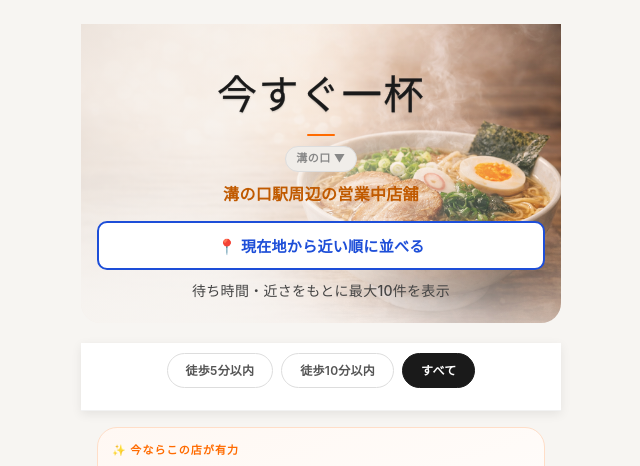
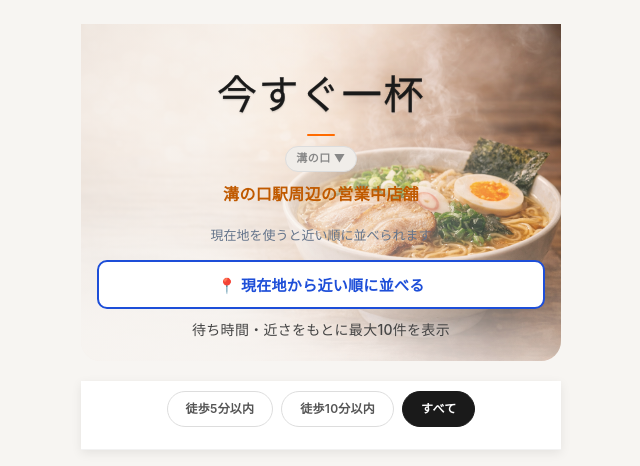
Before and after one commit to gorindo/no-wait-ramen, a Flask app: page /result?mode=nearby in a window 1280 px wide. Shown: the top 466 px of the page, without its empty margins (319-959 px from the left). Run offline with Flask 3, Linux system fonts and the light colour scheme; some web fonts are replaced.

Commit message:
UI調整と溝の口データ追加・導線改善

```diff
--- a/static/style.css
+++ b/static/style.css
@@ -694,6 +694,15 @@ h1::after {
     line-height: 1.6;
 }
 
+.location-note--pending {
+    background: transparent;
+    color: #64748b;
+    font-size: 13px;
+    font-weight: 400;
+    padding: 4px 0;
+    border-radius: 0;
+}
+
 .location-note--loading {
     background: #eff6ff;
     color: #1d4ed8;
@@ -714,7 +723,13 @@ h1::after {
 .location-note--fallback-error {
     background: #f8fafc;
     color: #475569;
+    font-size: 13px;
     font-weight: 400;
+    line-height: 1.5;
+    padding: 8px 14px;
+    max-width: 320px;
+    margin-left: auto;
+    margin-right: auto;
     border: 1px solid #e2e8f0;
 }
 
--- a/templates/result.html
+++ b/templates/result.html
@@ -349,15 +349,12 @@
 
   function showFallback(reason) {
     var type, msg;
-    if (reason === 'denied') {
-      type = 'fallback-denied';
-      msg = '⚠️ 位置情報が許可されていないため、溝の口駅基準で表示しています';
-    } else if (reason === 'unsupported') {
-      type = 'fallback-denied';
+    if (reason === 'unsupported') {
+      type = 'fallback-error';
       msg = '⚠️ お使いのブラウザは位置情報に対応していません。溝の口駅基準で表示しています';
     } else {
       type = 'fallback-error';
-      msg = '📍 位置情報を取得できなかったため、溝の口駅基準で表示しています';
+      msg = '📍 現在地が取得できませんでした。「もう一度試す」または位置情報設定をご確認ください';
     }
     setStatus(type, msg);
   }
@@ -433,6 +430,7 @@
     var geoBtnWrap = document.getElementById('geo-btn-wrap');
     var geoBtn     = document.getElementById('geo-btn');
     if (geoBtnWrap) geoBtnWrap.hidden = false;
+    setStatus('pending', '現在地を使うと近い順に並べられます');
 
     if (geoBtn) {
       geoBtn.addEventListener('click', function () {
@@ -450,7 +448,7 @@
           },
           function (err) {
             geoBtn.disabled = false;
-            geoBtn.textContent = '📍 現在地から近い順に並べる';
+            geoBtn.textContent = '🔄 もう一度試す';
             showFallback(err.code === 1 ? 'denied' : 'error');
           },
           { timeout: 8000, maximumAge: 60000, enableHighAccuracy: true }
```
